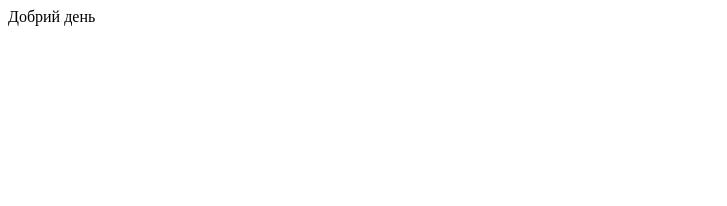
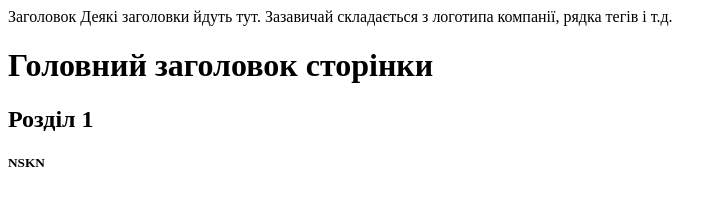
Before and after one commit to nika9-C/Lesson, a plain HTML site: page index.html in a window 1280 px wide. Shown: the whole page, without its empty margins (0-727 px from the left). Drawn offline with Linux system fonts and the light colour scheme.

Commit message:
Update index.html

```diff
--- a/index.html
+++ b/index.html
@@ -1,9 +1,20 @@
 <!DOCTYPEhtml>
 <html>
 <head>
-    <title>Сайт Мовчан</title>
+    <meta charset="utf-8">
+    <title>Тема "Заголовки різних рівнів"</title>
 </head>
 <body>
-  Добрий день
+  <header>
+      Заголовок Деякі заголовки йдуть тут. Зазавичай складається з логотипа компанії, рядка тегів і т.д.
+</header>
+    <h1>Головний заголовок сторінки</h1>
+<section>
+<h2>Розділ 1</h2>
+</section>
+</body>
+    <footer>
+        <h5>NSKN</h5>
+    </footer>
 </body>
 </html>
```
